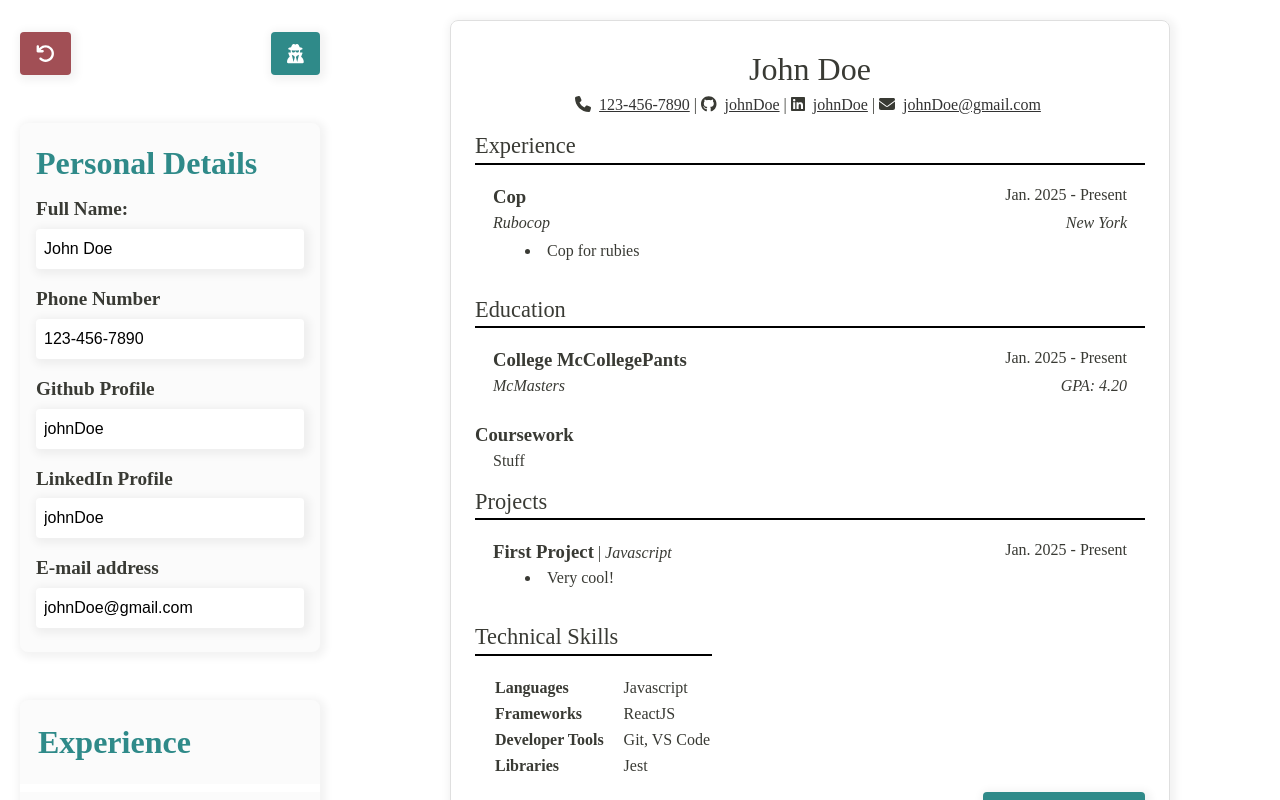
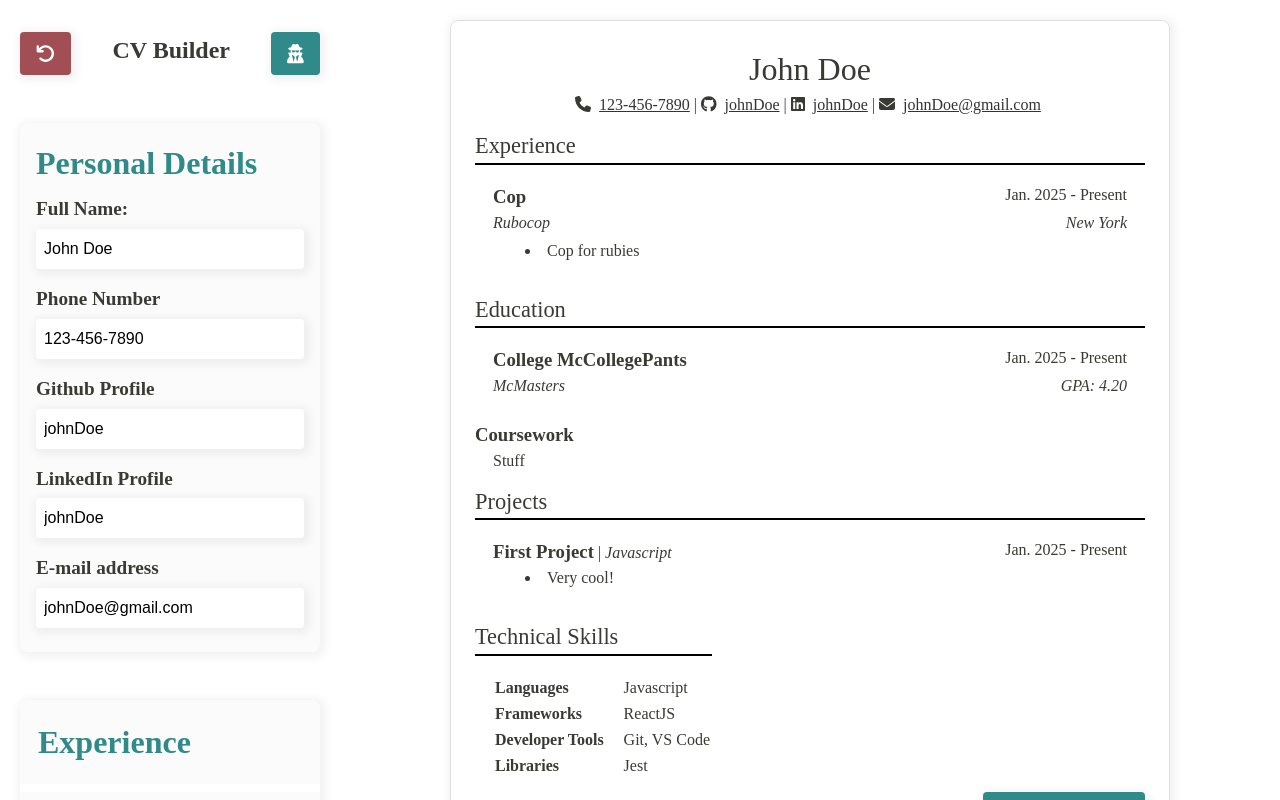
Before and after one commit to gingkapls/cv-application, a React (Vite) app: page / in a window 1280 px wide. Shown: the top 800 px of the page. Built offline with nearby package versions, Linux system fonts and the light colour scheme.

Commit message:
feat(App): add app heading

```diff
--- a/src/App.css
+++ b/src/App.css
@@ -90,6 +90,8 @@ body {
   display: flex;
   justify-content: space-between;
   margin-top: 12px;
+  gap: 12px;
+  text-align: center;
 }
 
 .btn-add,
--- a/src/App.tsx
+++ b/src/App.tsx
@@ -58,6 +58,7 @@ function App() {
             setProjectDetails={setProjectDetails}
             setSkillsDetails={setSkillsDetails}
           />
+          <h1>CV Builder</h1>
 
           <AnonymizeButton
             isAnonymized={isAnonymized}
```
